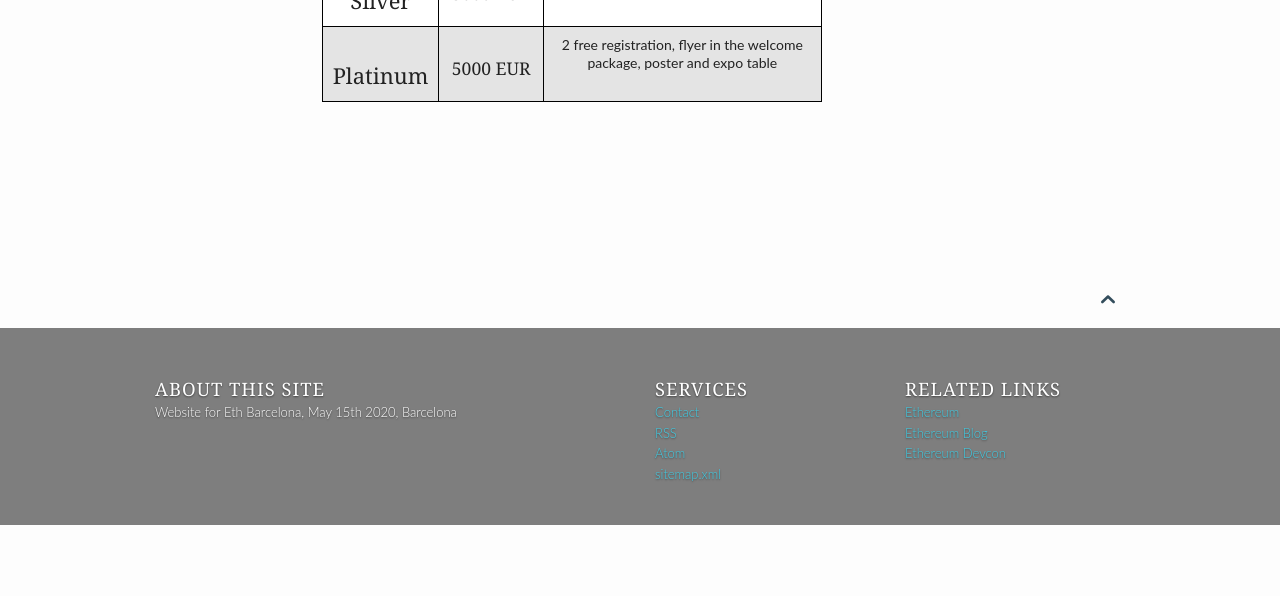
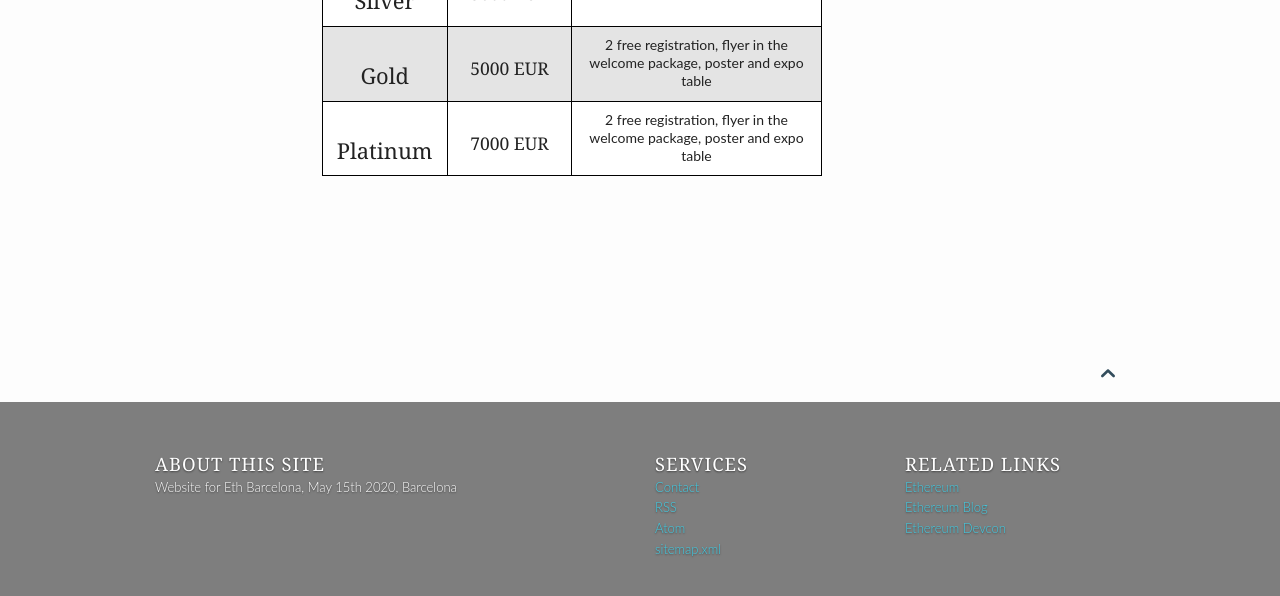
Before and after one commit to ethbarcelona/ethbarcelona.github.io, a Jekyll site: the page built from sponsors/index.md, in a window 1280 px wide, cut to the strip 689-1289 px from the top of the page. Shown: the top 596 px of the strip. Built offline with Jekyll 4.4.1, drawn with Linux system fonts in a browser that asks for light colours; before the commit the page ends 1214 px from its top, so only the background shows below that.

Commit message:
Fix sponsors

```diff
--- a/sponsors/index.md
+++ b/sponsors/index.md
@@ -14,31 +14,39 @@ header:
 <table border="1" style="width:500px; text-align:center; vertical-align=middle; border:1px solid black; ">
 
  <tr>
-  <th width="100" style="text-align:center;" > <h3>Package</h3> </th>
-  <th width="110" style="text-align:center;" > <h4>Cost</h4> </th>
-  <th width="300" style="text-align:center;" > Value </th>
+  <th width="125" style="text-align:center;" > <h3>Package</h3> </th>
+  <th width="125" style="text-align:center;" > <h4>Cost</h4> </th>
+  <th width="250" style="text-align:center;" > Value </th>
  </tr>
 
  <tr>
-  <td width="100" style="text-align:center;" > <h3>Bronze</h3> </td>
-  <td width="110" style="text-align:center;" > <h4>2000 EUR</h4> </td>
-  <td width="300" style="text-align:center;" >
+  <td width="125" style="text-align:center;" > <h3>Bronze</h3> </td>
+  <td width="125" style="text-align:center;" > <h4>2000 EUR</h4> </td>
+  <td width="250" style="text-align:center;" >
 	1 free registration, flyer in the welcome package
   </td>
  </tr>
 
  <tr>
-  <td width="100" style="text-align:center;" > <h3>Silver</h3> </td>
-  <td width="110" style="text-align:center;" > <h4>3000 EUR</h4> </td>
-  <td width="300" style="text-align:center;" >
+  <td width="125" style="text-align:center;" > <h3>Silver</h3> </td>
+  <td width="125" style="text-align:center;" > <h4>3000 EUR</h4> </td>
+  <td width="250" style="text-align:center;" >
 	2 free registration, flyer in the welcome package and poster
   </td>
  </tr>
 
  <tr>
-  <td width="100" style="text-align:center;" > <h3>Platinum</h3> </td>
-  <td width="110" style="text-align:center;" > <h4>5000 EUR</h4> </td>
-  <td width="300" style="text-align:center;" >
+  <td width="125" style="text-align:center;" > <h3>Gold</h3> </td>
+  <td width="125" style="text-align:center;" > <h4>5000 EUR</h4> </td>
+  <td width="250" style="text-align:center;" >
+	2 free registration, flyer in the welcome package, poster and expo table
+  </td>
+ </tr>
+
+ <tr>
+  <td width="125" style="text-align:center;" > <h3>Platinum</h3> </td>
+  <td width="125" style="text-align:center;" > <h4>7000 EUR</h4> </td>
+  <td width="250" style="text-align:center;" >
 	2 free registration, flyer in the welcome package, poster and expo table
   </td>
  </tr>
@@ -49,4 +57,5 @@ header:
 
 
 
+
 </table>
```
